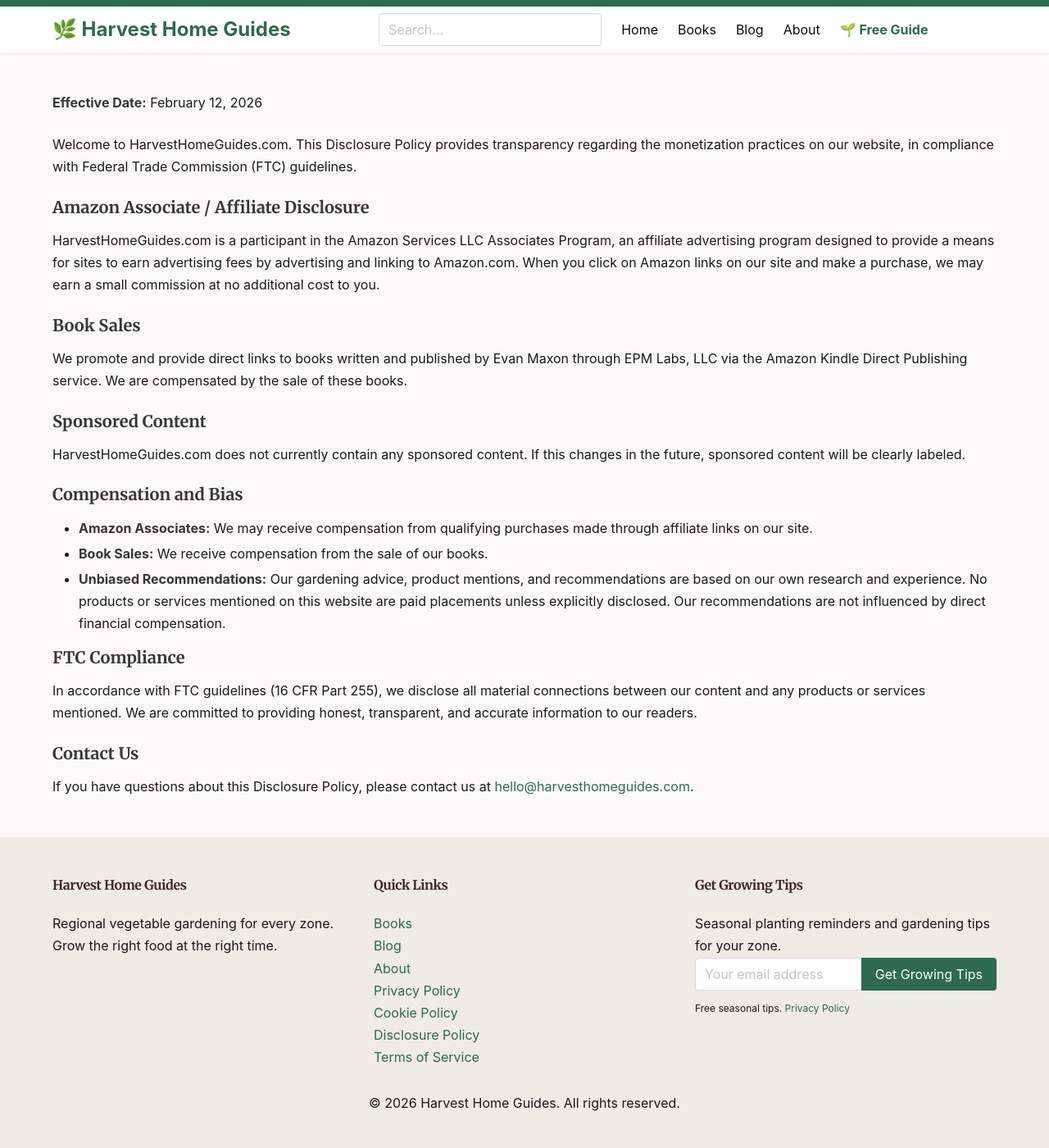
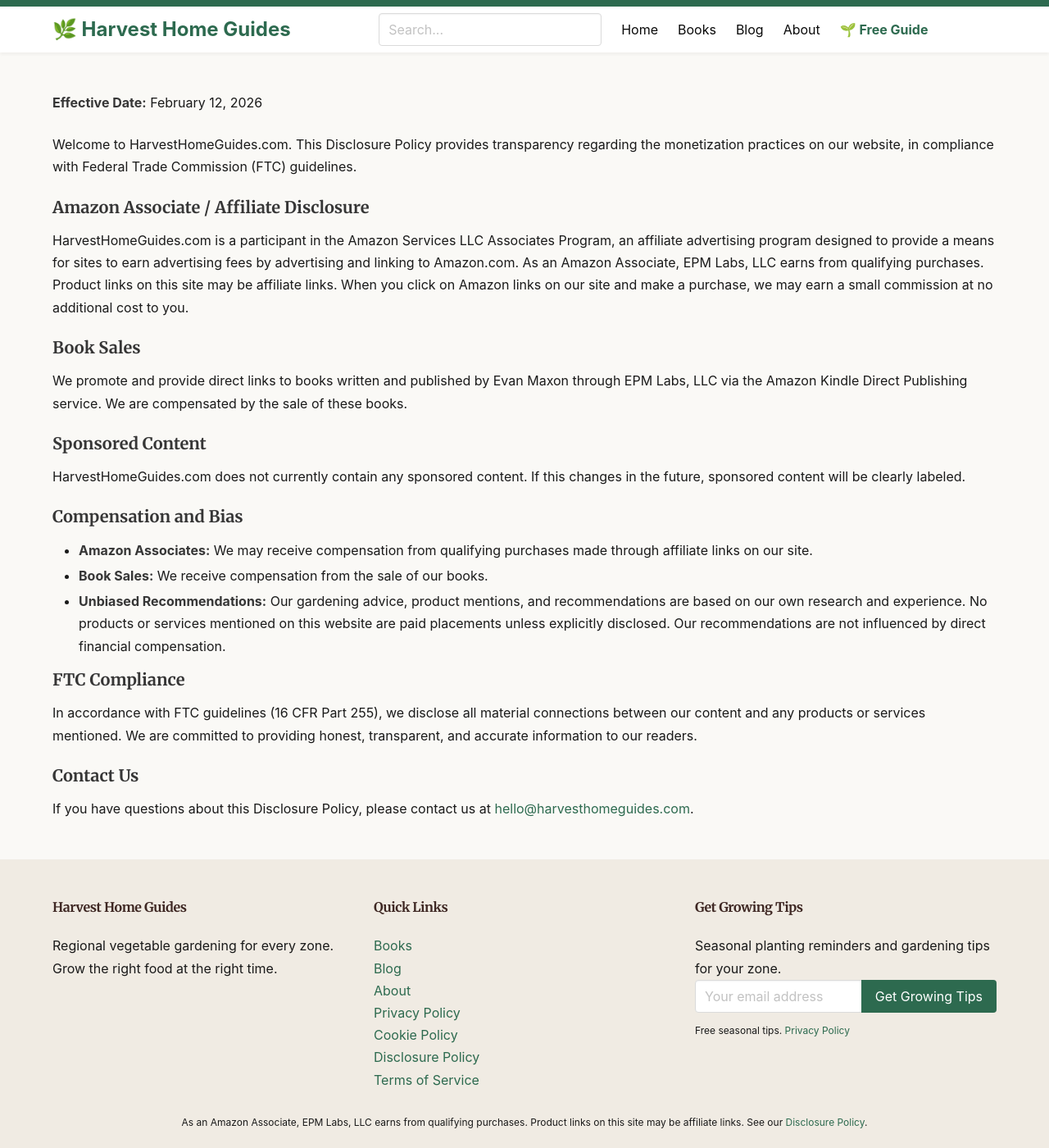
Before and after one commit to emaxon/harvesthomeguides-site, a Jekyll site: the page built from _pages/disclosure.md, in a window 1280 px wide and 1400 px high. Shown: the whole window at 82% size. Built offline with Jekyll 4.4.1, drawn with Linux system fonts in a browser that asks for light colours; comment, search, counter and statistics services are not loaded.

Commit message:
Add Amazon Associates disclosure to footer and disclosure page

```diff
--- a/_includes/footer.html
+++ b/_includes/footer.html
@@ -37,6 +37,7 @@
       </div>
     </div>
     <div class="content has-text-centered mt-4">
+      <p class="is-size-7">As an Amazon Associate, EPM Labs, LLC earns from qualifying purchases. Product links on this site may be affiliate links. See our <a href="/disclosure/">Disclosure Policy</a>.</p>
       <p>&copy; {{ site.time | date: "%Y" }} {{ site.title }}. All rights reserved.</p>
     </div>
   </div>
--- a/_pages/disclosure.md
+++ b/_pages/disclosure.md
@@ -10,7 +10,7 @@ Welcome to HarvestHomeGuides.com. This Disclosure Policy provides transparency r
 
 #### Amazon Associate / Affiliate Disclosure
 
-HarvestHomeGuides.com is a participant in the Amazon Services LLC Associates Program, an affiliate advertising program designed to provide a means for sites to earn advertising fees by advertising and linking to Amazon.com. When you click on Amazon links on our site and make a purchase, we may earn a small commission at no additional cost to you.
+HarvestHomeGuides.com is a participant in the Amazon Services LLC Associates Program, an affiliate advertising program designed to provide a means for sites to earn advertising fees by advertising and linking to Amazon.com. As an Amazon Associate, EPM Labs, LLC earns from qualifying purchases. Product links on this site may be affiliate links. When you click on Amazon links on our site and make a purchase, we may earn a small commission at no additional cost to you.
 
 #### Book Sales
 
```
